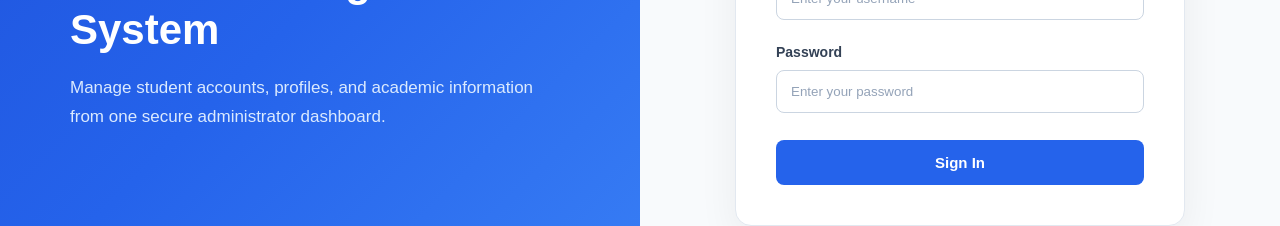
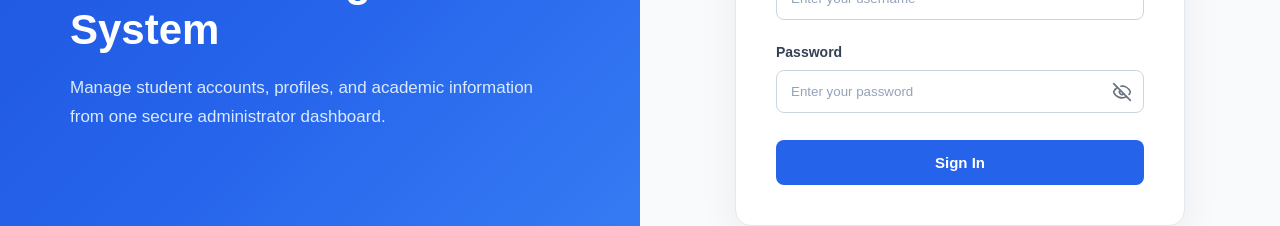
Before and after one commit to sangeerththanan-academic/student-management-system, a React (Vite) app in the folder frontend/: page /login in a window 1280 px wide. Shown: the part 404-630 px from the top of the page. Built offline with nearby package versions, Linux system fonts and the light colour scheme; no server answers.

Commit message:
feat: add password visibility toggle to login and student forms

```diff
--- a/frontend/package.json
+++ b/frontend/package.json
@@ -10,7 +10,7 @@
     "preview": "vite preview"
   },
   "dependencies": {
-    "lucide-react": "^1.37.0",
+    "lucide-react": "^1.53.0",
     "react": "^19.2.8",
     "react-dom": "^19.2.8",
     "react-router-dom": "^7.18.2"
--- a/frontend/src/components/LoginFormSection.jsx
+++ b/frontend/src/components/LoginFormSection.jsx
@@ -1,13 +1,20 @@
 import { useState } from "react";
+import { Eye, EyeOff } from 'lucide-react';
 
 function LoginFormSection({ onSubmit, loading, error }) {
 
     const [username, setUsername] = useState("");
     const [password, setPassword] = useState("");
+    const [showPassword, setShowPassword] = useState(false);
 
     const handleSubmit = (event) => {
         event.preventDefault();
         onSubmit(username.trim(), password);
+    };
+
+    // Toggles the visibility state
+    const togglePasswordVisibility = () => {
+        setShowPassword((prev) => !prev);
     };
 
     return (
@@ -72,18 +79,28 @@ function LoginFormSection({ onSubmit, loading, error }) {
                             Password
                         </label>
 
+                        <div className="password-input-wrapper">
                             <input
                                 id="password"
-                            type="password"
+                                type={showPassword ? 'text' : 'password'}
                                 value={password}
-                            onChange={(event) =>
-                                setPassword(event.target.value)
-                            }
+                                onChange={(event) => setPassword(event.target.value)}
                                 placeholder="Enter your password"
                                 autoComplete="current-password"
                                 disabled={loading}
                                 required
                             />
+
+                            <button
+                                type="button"
+                                className="password-toggle-button"
+                                onClick={togglePasswordVisibility}
+                                aria-label={showPassword ? 'Hide password' : 'Show password'}
+                                disabled={loading}
+                            >
+                                {showPassword ? <Eye size={20} /> : <EyeOff size={20} /> }
+                            </button>
+                        </div>
 
                     </div>
 
--- a/frontend/src/components/StudentFormModal.jsx
+++ b/frontend/src/components/StudentFormModal.jsx
@@ -1,6 +1,8 @@
 import { useEffect, useState } from "react";
+import { Eye, EyeOff } from 'lucide-react';
 
 import apiRequest from "../services/api";
+import "../styles/login.css";
 
 function StudentFormModal({
     show,
@@ -21,6 +23,12 @@ function StudentFormModal({
 
     const [formLoading, setFormLoading] = useState(false);
     const [formError, setFormError] = useState("");
+    const [showPassword, setShowPassword] = useState(false);
+
+    // Toggles the visibility state
+    const togglePasswordVisibility = () => {
+        setShowPassword((prev) => !prev);
+    };
 
     // Reset form when editingStudent changes or modal opens
     useEffect(() => {
@@ -284,14 +292,27 @@ function StudentFormModal({
                             Password
                         </label>
 
+                            <div className="password-input-wrapper">
                                 <input
-                            type="password"
+                                    type={showPassword ? 'text' : 'password'}
                                     name="password"
                                     value={formData.password}
                                     onChange={handleInputChange}
                                     disabled={formLoading}
                                     required
                                 />
+
+                                <button
+                                    type="button"
+                                    className="password-toggle-button"
+                                    onClick={togglePasswordVisibility}
+                                    aria-label={showPassword ? 'Hide password' : 'Show password'}
+                                    disabled={formLoading}
+                                >
+                                    {showPassword ? <Eye size={20} /> : <EyeOff size={20} />}
+                                </button>
+                            </div>
+
                         </div>
                     )}
 
--- a/frontend/src/styles/login.css
+++ b/frontend/src/styles/login.css
@@ -323,3 +323,45 @@
         font-size: 25px;
     }
 }
+
+/* Container must have relative positioning */
+.password-input-wrapper {
+    position: relative;
+    display: flex;
+    align-items: center;
+    width: 100%;
+}
+
+/* Ensure the input stretches completely and leaves padding on the right for the icon */
+.password-input-wrapper input {
+    width: 100%;
+    padding-right: 40px;
+    /* Crucial: prevents long passwords from slipping under the eye icon */
+    box-sizing: border-box;
+}
+
+/* Absolute positioning aligns the button relative to the wrapper bounds */
+.password-toggle-button {
+    position: absolute;
+    right: 12px;
+    background: none;
+    border: none;
+    cursor: pointer;
+    display: flex;
+    align-items: center;
+    justify-content: center;
+    padding: 0;
+    color: #6b7280;
+    /* Neutral gray icon color */
+    transition: color 0.2s ease;
+}
+
+.password-toggle-button:hover {
+    color: #374151;
+    /* Darker grey hover state */
+}
+
+.password-toggle-button:disabled {
+    cursor: not-allowed;
+    opacity: 0.5;
+}
```
Also changed, not shown: 2 other files (tests, documents, lock files or other folders). Lines whose indentation alone changed are shown as unchanged.
